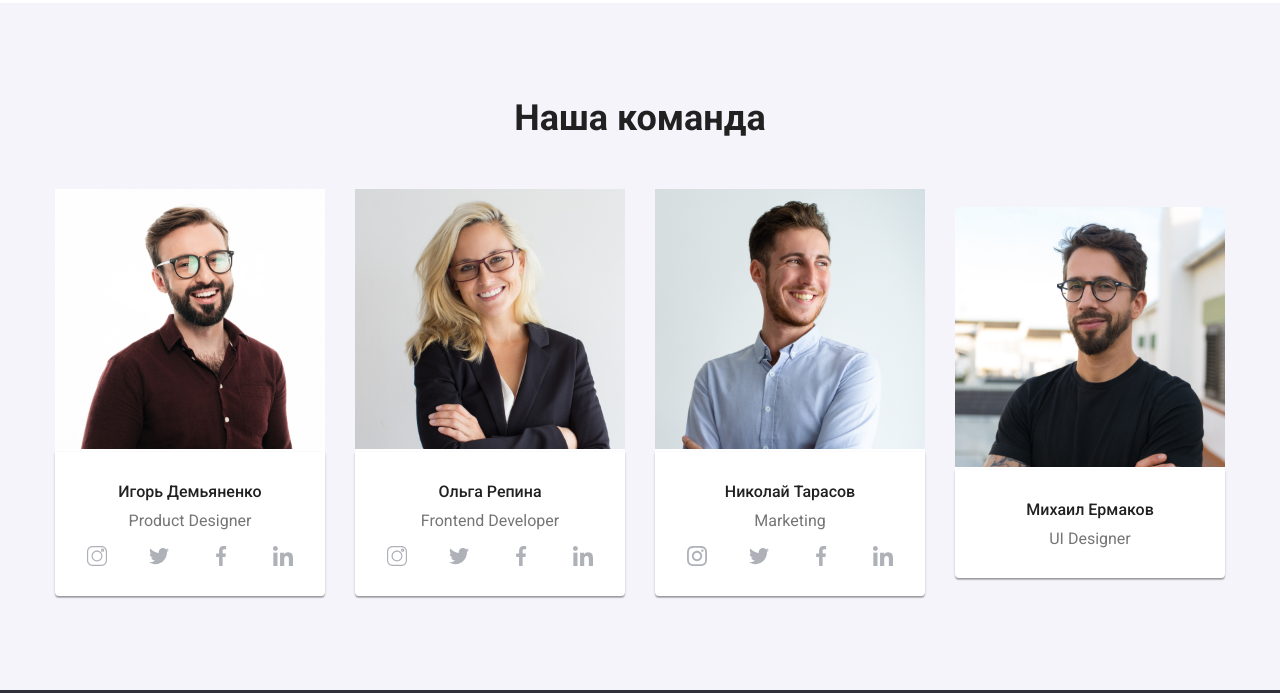
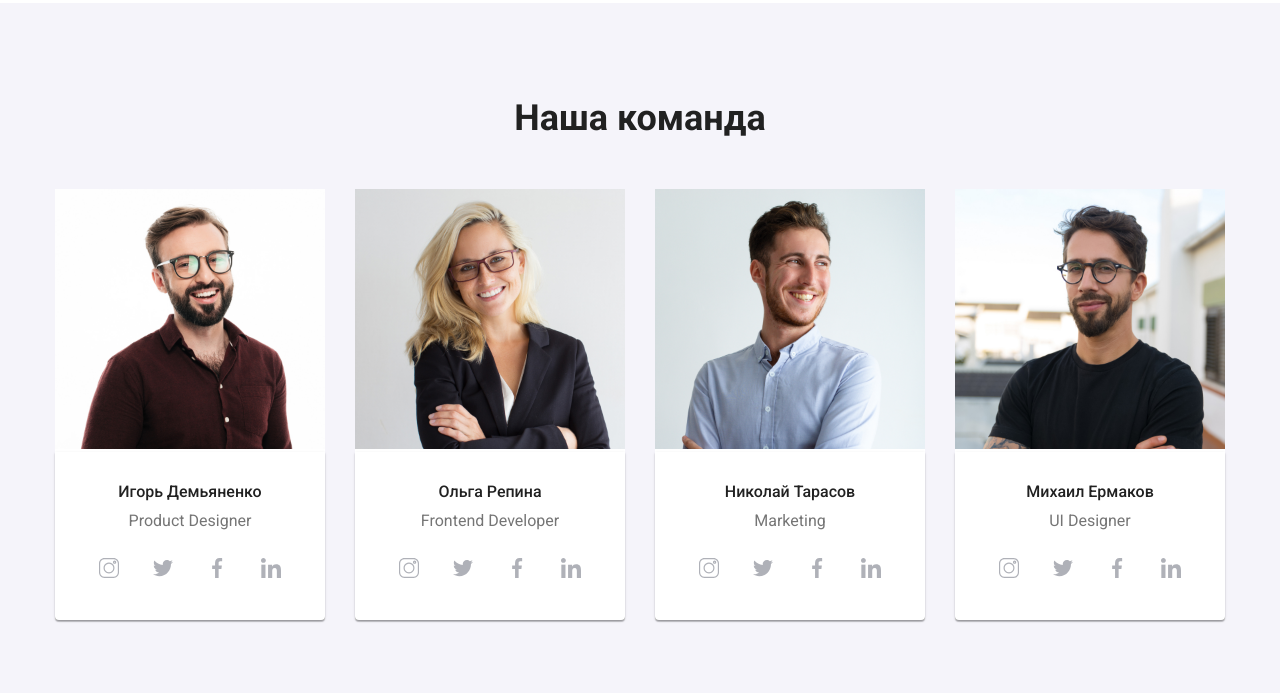
Before and after one commit to Vitaliy-Melnychuk/goit-markup-hw-00, a plain HTML site: page index.html in a window 1280 px wide. Shown: the part 1468-2161 px from the top of the page. Drawn offline with nearby package versions, Linux system fonts and the light colour scheme.

Commit message:
added icons

```diff
--- a/index.html
+++ b/index.html
@@ -21,8 +21,22 @@
                     </ul>
                 </nav>
                 <ul class="header-ul location">
-                    <li class="header-item"><a href="mailto:info@devstudio.com" class="header-email hover-color">info@devstudio.com</a></li>
-                    <li class="header-item-last"><a href="tel:+380961111111" class="header-tel hover-color">+38 096 111 11 11</a></li>
+                    <li class="header-item">
+                        <a href="mailto:info@devstudio.com" class="header-email hover-color">
+                            <svg class="header-mail-icon">
+                                <use xlink:href="#mail"></use>
+                            </svg>
+                            info@devstudio.com
+                        </a>
+                    </li>
+                    <li class="header-item-last">
+                        <a href="tel:+380961111111" class="header-tel hover-color">
+                            <svg class="header-tel-icon">
+                                <use xlink:href="#tel"></use>
+                            </svg>
+                            +38 096 111 11 11
+                        </a>
+                    </li>
                 </ul>
             </div>
         </div>
@@ -76,16 +90,6 @@
             </div>
         </section>
 
-        <section class="team">
-            <div class="container">
-                <h2 class="team-title">Наша команда</h2>
-                <ul class="location">
-                    <li class="team-item">
-                        <img src="images/igor.jpg" alt="Игорь" width="270">
-                        <div class="team-wrapper">
-                            <h3 class="team-item-title">Игорь Демьяненко</h3>
-                            <p class="team-item-content">Product Designer</p>
-                            <div class="icon-wrapper">
         <svg xmlns="http://www.w3.org/2000/svg" style="display: none;">
             <symbol id="instagram" viewBox="0 0 512.00096 512.00096">
             <title>instagram</title>
@@ -117,26 +121,45 @@
             <path d="m2.882 0c-1.591 0-2.882 1.291-2.882 2.882s1.291 2.909 2.882 2.909 2.882-1.318 2.882-2.909c-.001-1.591-1.292-2.882-2.882-2.882z"/>
             </symbol>
             </svg>
-                                <ul class="list-icon">
+
+        <section class="team">
+            <div class="container">
+                <h2 class="team-title">Наша команда</h2>
+                <ul class="location">
+                    <li class="team-item">
+                        <img src="images/igor.jpg" alt="Игорь" width="270">
+                        <div class="team-wrapper">
+                            <h3 class="team-item-title">Игорь Демьяненко</h3>
+                            <p class="team-item-content">Product Designer</p>
+                            <div class="team-list-icon-wrapper">
+                                <ul class="team-list-icon">
                                     <li>
-                                        <svg class="icon">
+                                        <a href="" class="team-icon-link">
+                                            <svg class="team-icon">
                                                 <use xlink:href="#instagram"></use>
                                             </svg>
+                                        </a>
                                     </li>
                                     <li>
-                                        <svg class="icon">
+                                        <a href="" class="team-icon-link">
+                                            <svg class="team-icon">
                                                 <use xlink:href="#twitter"></use>
                                             </svg>
+                                        </a>
                                     </li>
                                     <li>
-                                        <svg class="icon">
+                                        <a href="" class="team-icon-link">
+                                            <svg class="team-icon">
                                                 <use xlink:href="#facebook"></use>
                                             </svg>
+                                        </a>
                                     </li>
                                     <li>
-                                        <svg class="icon">
+                                        <a href="" class="team-icon-link">
+                                            <svg class="team-icon">
                                                 <use xlink:href="#linkedin"></use>
                                             </svg>
+                                        </a>
                                     </li>
                                 </ul>
                             </div>
@@ -147,27 +170,35 @@
                         <div class="team-wrapper">
                             <h3 class="team-item-title">Ольга Репина</h3>
                             <p class="team-item-content">Frontend Developer</p>
-                            <div class="icon-wrapper">
-                                <ul class="list-icon">
+                            <div class="team-list-icon-wrapper">
+                                <ul class="team-list-icon">
                                     <li>
-                                        <svg class="icon">
-                                            <use href="./images/sprite.svg#instagram"></use>
+                                        <a href="" class="team-icon-link">
+                                            <svg class="team-icon">
+                                                <use xlink:href="#instagram"></use>
                                             </svg>
+                                        </a>
                                     </li>
                                     <li>
-                                        <svg class="icon">
-                                            <use href="./images/sprite.svg#twitter"></use>
+                                        <a href="" class="team-icon-link">
+                                            <svg class="team-icon">
+                                                <use xlink:href="#twitter"></use>
                                             </svg>
+                                        </a>
                                     </li>
                                     <li>
-                                        <svg class="icon">
-                                            <use href="./images/sprite.svg#facebook"></use>
+                                        <a href="" class="team-icon-link">
+                                            <svg class="team-icon">
+                                                <use xlink:href="#facebook"></use>
                                             </svg>
+                                        </a>
                                     </li>
                                     <li>
-                                        <svg class="icon">
-                                            <use href="./images/sprite.svg#linkedin"></use>
+                                        <a href="" class="team-icon-link">
+                                            <svg class="team-icon">
+                                                <use xlink:href="#linkedin"></use>
                                             </svg>
+                                        </a>
                                     </li>
                                 </ul>
                             </div>
@@ -178,27 +209,35 @@
                         <div class="team-wrapper">
                             <h3 class="team-item-title">Николай Тарасов</h3>
                             <p class="team-item-content">Marketing</p>
-                            <div class="icon-wrapper">
-                                <ul class="list-icon">
+                            <div class="team-list-icon-wrapper">
+                                <ul class="team-list-icon">
                                     <li>
-                                        <svg class="icon" width="20" hieght="20">
-                                            <use href="./images/sprites.svg#instagram"></use>
+                                        <a href="" class="team-icon-link">
+                                            <svg class="team-icon">
+                                                <use xlink:href="#instagram"></use>
                                             </svg>
+                                        </a>
                                     </li>
                                     <li>
-                                        <svg class="icon" width="20" hieght="20">
-                                            <use href="./images/sprites.svg#twitter"></use>
+                                        <a href="" class="team-icon-link">
+                                            <svg class="team-icon">
+                                                <use xlink:href="#twitter"></use>
                                             </svg>
+                                        </a>
                                     </li>
                                     <li>
-                                        <svg class="icon" width="20" hieght="20">
-                                            <use href="./images/sprites.svg#facebook"></use>
+                                        <a href="" class="team-icon-link">
+                                            <svg class="team-icon">
+                                                <use xlink:href="#facebook"></use>
                                             </svg>
+                                        </a>
                                     </li>
                                     <li>
-                                        <svg class="icon" width="20" hieght="20">
-                                            <use href="./images/sprites.svg#linkedin"></use>
+                                        <a href="" class="team-icon-link">
+                                            <svg class="team-icon">
+                                                <use xlink:href="#linkedin"></use>
                                             </svg>
+                                        </a>
                                     </li>
                                 </ul>
                             </div>
@@ -209,6 +248,38 @@
                         <div class="team-wrapper">
                             <h3 class="team-item-title">Михаил Ермаков</h3>
                             <p class="team-item-content">UI Designer</p>
+                            <div class="team-list-icon-wrapper">
+                                <ul class="team-list-icon">
+                                    <li>
+                                        <a href="" class="team-icon-link">
+                                            <svg class="team-icon">
+                                                <use xlink:href="#instagram"></use>
+                                            </svg>
+                                        </a>
+                                    </li>
+                                    <li>
+                                        <a href="" class="team-icon-link">
+                                            <svg class="team-icon">
+                                                <use xlink:href="#twitter"></use>
+                                            </svg>
+                                        </a>
+                                    </li>
+                                    <li>
+                                        <a href="" class="team-icon-link">
+                                            <svg class="team-icon">
+                                                <use xlink:href="#facebook"></use>
+                                            </svg>
+                                        </a>
+                                    </li>
+                                    <li>
+                                        <a href="" class="team-icon-link">
+                                            <svg class="team-icon">
+                                                <use xlink:href="#linkedin"></use>
+                                            </svg>
+                                        </a>
+                                    </li>
+                                </ul>
+                            </div>
                         </div>
                     </li>
                 </ul>
--- a/style/style.css
+++ b/style/style.css
@@ -1,20 +1,3 @@
-.icon {
-    display: block;
-    width: 20px;
-    height: 20px;
-    fill: #AFB1B8;
-  }
-.list-icon {
-    display: flex;
-    justify-content: space-between;
-}
-.icon-wrapper {
-    padding-left: 32px;
-    padding-right: 32px;
-    padding-top: 16px;
-}
-
-
 body {
     font-family: 'Roboto', sans-serif;
     font-weight: normal;
@@ -102,17 +85,38 @@ a.currentlink {
 }
 .header-email,
 .header-tel {
-    display: inline-block;
+    display: flex;
     font-weight: 500;
     color: var(--popular-color);
     padding-top: 32px;
     padding-bottom: 32px;
+    align-items: center;
+}
+.header-mail-icon {
+    width: 16px;
+    height: 12px;
+    fill: #AFB1B8;
+    margin-right: 10px;
+}
+.header-email:focus .header-mail-icon,
+.header-email:hover .header-mail-icon {
+    fill: var(--blue-color);
+}
+.header-tel-icon {
+    width: 16px;
+    height: 12px;
+    fill: #AFB1B8;
+    margin-right: 10px;
+}
+.header-tel:focus .header-tel-icon,
+.header-tel:hover .header-tel-icon {
+    fill: var(--blue-color);
 }
 
 .hero {
     padding-top: 200px;
     padding-bottom: 200px;
-    background: var(--background-gray);
+    background-image: url(imag/hero.jpg);
     text-align: center;
 }
 .hero-title {
@@ -200,11 +204,36 @@ a.currentlink {
     line-height: 19px;
     color: var(--popular-color);
 }
+.team-list-icon-wrapper {
+    padding-left: 32px;
+    padding-right: 32px;
+    padding-top: 16px;
+}
+.team-icon-link {
+    display: flex;
+    align-items: center;
+    justify-content: center;
+    width: 44px;
+    height: 44px;
+    border-radius: 50%;
+}
+.team-icon-link:focus,
+.team-icon-link:hover {
+    background-color: var(--blue-color);
+}
+.team-icon-link:focus .team-icon,
+.team-icon-link:hover .team-icon  {
+    fill: var(--white-color);
+}
+.team-list-icon {
+    display: flex;
+    justify-content: space-between;
+}
 .team-icon {
     display: block;
-    fill: #2F303A;
-    width: 30px;
-    height: 30px;
+    width: 20px;
+    height: 20px;
+    fill: #AFB1B8;
 }
 
 .footer {
```
Also changed, not shown: portfolio.html (+17 -3 lines), imag/hero.jpg (added). Lines whose indentation alone changed are shown as unchanged.
